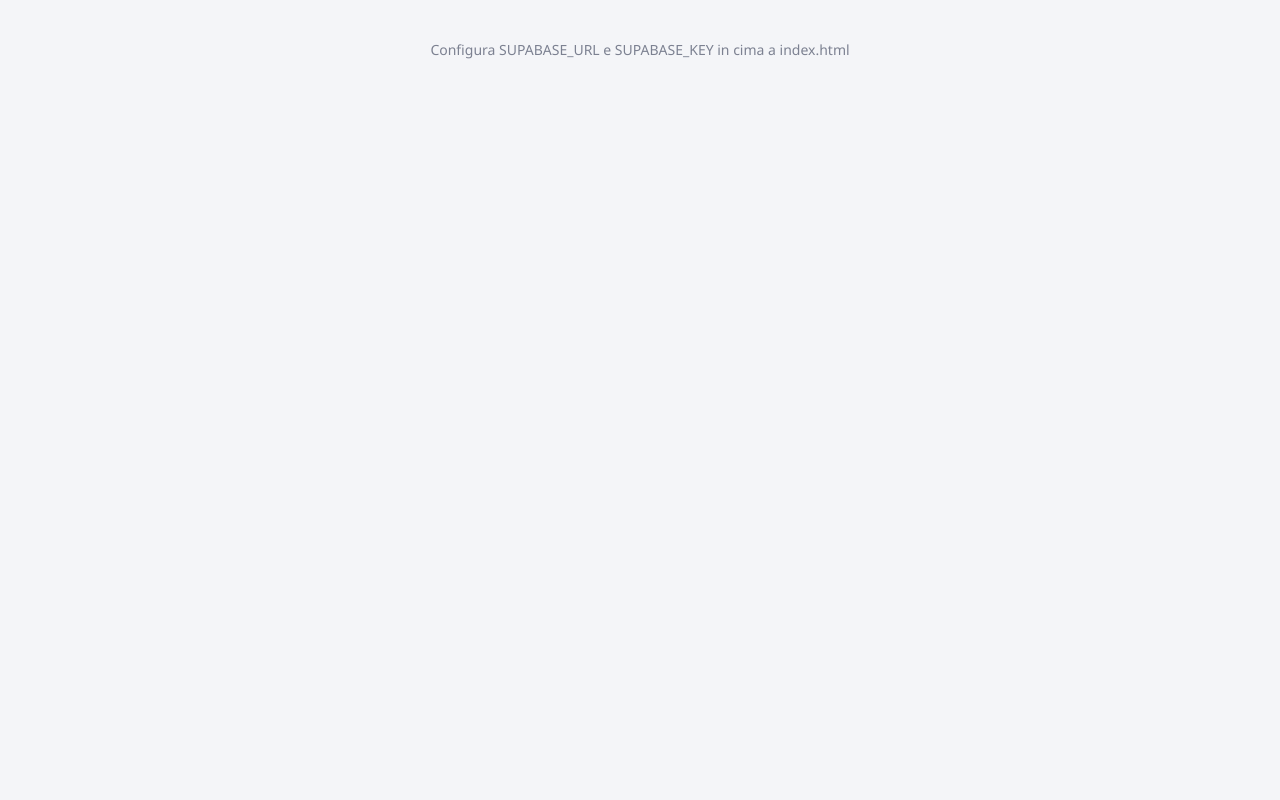
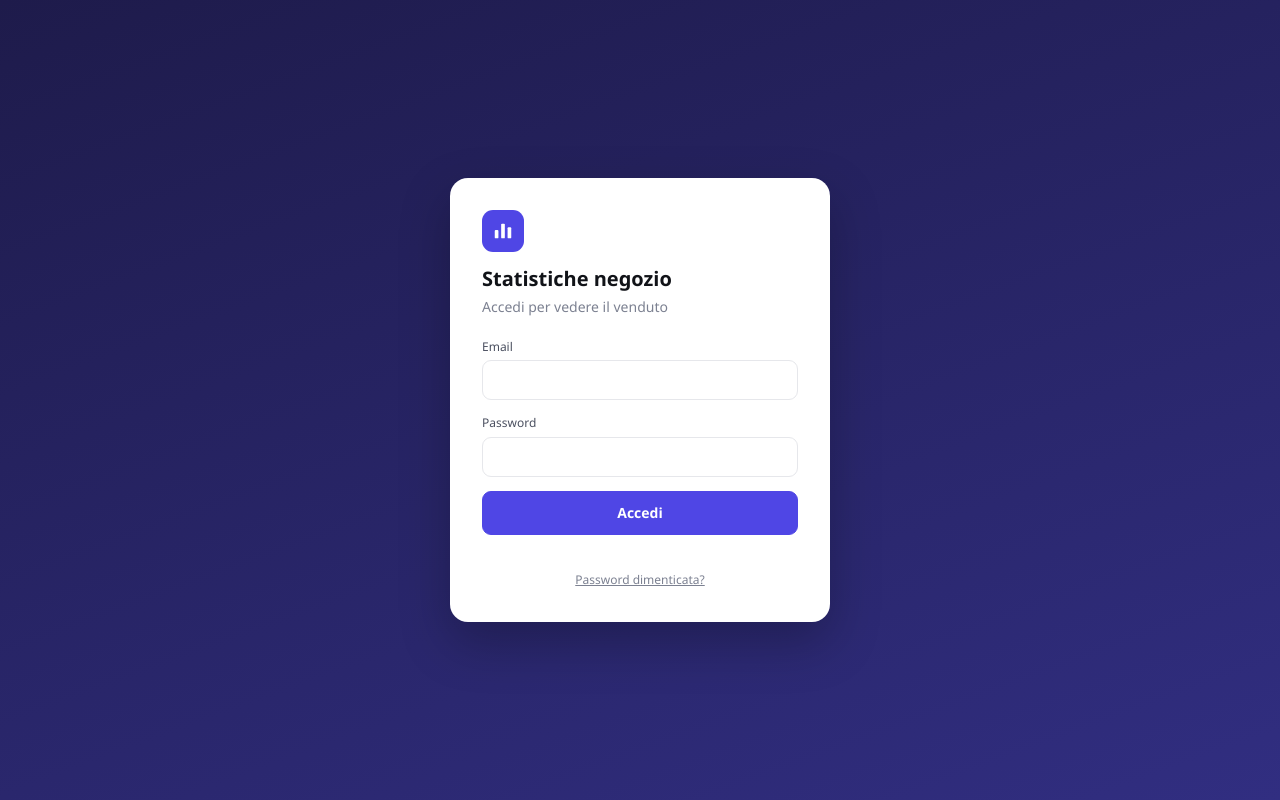
Before and after one commit to statretail-code/ViolaPark, a plain HTML site: page index.html in a window 1280 px wide. Drawn offline with Linux system fonts and the light colour scheme.

Commit message:
Update index.html

```diff
--- a/index.html
+++ b/index.html
@@ -12,8 +12,8 @@
    (Supabase > Project Settings > API)                       */
 </style>
 <script>
-const SUPABASE_URL = 'https://XXXXXXXX.supabase.co';
-const SUPABASE_KEY = 'INCOLLA-QUI-LA-CHIAVE-ANON';
+const SUPABASE_URL = 'https://upvcoghawurladmrzzyj.supabase.co';
+const SUPABASE_KEY = 'sb_publishable_-RWGphzdNgiEue7Ev_XkgA_IajLftAv';
 </script>
 <style>
 :root{
```
